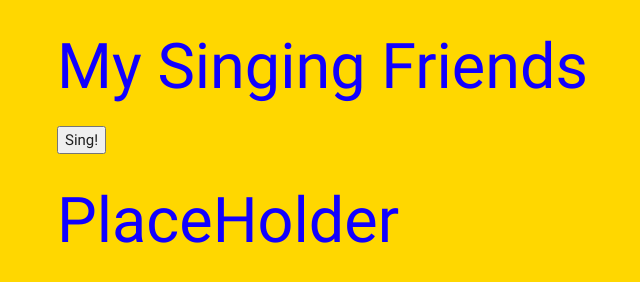
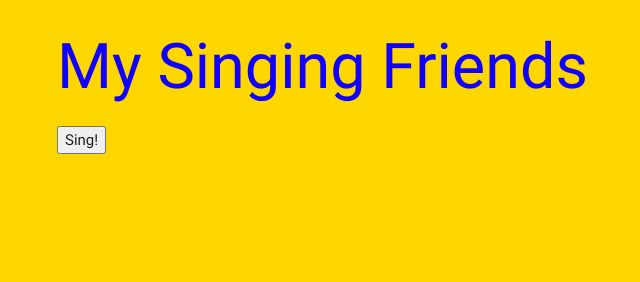
Before and after one commit to AUnderwood9/99LinesOfCode, a website: page index.html in a window 1280 px wide. Shown: the whole page, without its empty margins (135-775 px from the left). Drawn offline with nearby package versions, Linux system fonts and the light colour scheme.

Commit message:
Refactored some code.

```diff
--- a/index.html
+++ b/index.html
@@ -14,7 +14,7 @@
         <h1> My Singing Friends</h1>
         <button id="sing">Sing!</button>
         <div id="displayContent">
-            <h1>PlaceHolder</h1>
+
         </div>
     </div>
 
```
